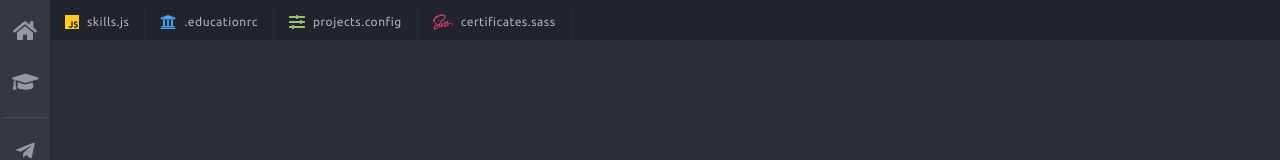
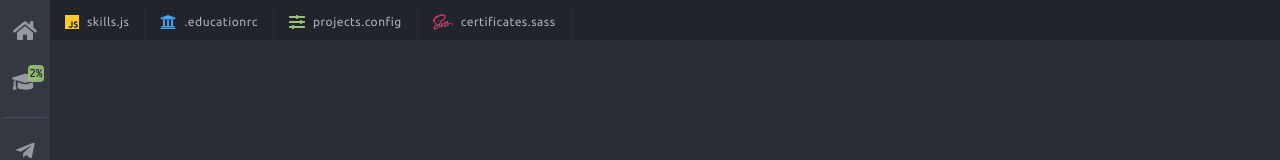
Before and after one commit to caglarturali/caglarturali.github.io.bak, a React (Create React App) app: page / in a window 1280 px wide. Shown: the top 160 px of the page. Built offline with nearby package versions, Linux system fonts and the light colour scheme; no server answers.

Commit message:
Show progress badge on diploma icon

```diff
--- a/src/components/IconLink/index.tsx
+++ b/src/components/IconLink/index.tsx
@@ -11,15 +11,24 @@ import styles from './styles';
 
 const useStyles = createUseStyles(styles);
 
-const IconLink: React.FC<ContactItem> = ({ name, url, icon, isInternal }) => {
+const IconLink: React.FC<ContactItem> = ({
+  name,
+  url,
+  icon,
+  isInternal,
+  badge,
+}) => {
   const classes = useStyles();
 
   const iconComp = (
-    <FontAwesomeIcon
-      className={classes.icon}
-      icon={icon as IconProp}
-      size="lg"
-    />
+    <span className={classes.iconWrapper}>
+      <FontAwesomeIcon
+        className={classes.icon}
+        icon={icon as IconProp}
+        size="lg"
+      />
+      {badge && <span className={classes.badge}>{badge}</span>}
+    </span>
   );
 
   if (isInternal) {
@@ -27,7 +36,7 @@ const IconLink: React.FC<ContactItem> = ({ name, url, icon, isInternal }) => {
       <Link
         to={url}
         key={`left-bar-${name}`}
-        className={classes.item}
+        className={classes.link}
         aria-label={`${name} page`}
         title={`${name} page`}
       >
@@ -40,7 +49,7 @@ const IconLink: React.FC<ContactItem> = ({ name, url, icon, isInternal }) => {
     <a
       href={url}
       key={`left-bar-${name}`}
-      className={classes.item}
+      className={classes.link}
       aria-label={`Find me on ${name}`}
       title={`Find me on ${name}`}
       target="_blank"
--- a/src/components/IconLink/styles.ts
+++ b/src/components/IconLink/styles.ts
@@ -3,10 +3,10 @@
  */
 import { Styles } from 'react-jss';
 import Color from 'color';
-import { lbIconColor } from '../../theme';
+import { lbIconColor, green } from '../../theme';
 
 export default {
-  item: {
+  link: {
     color: lbIconColor,
     cursor: 'pointer',
     marginBottom: '10px',
@@ -18,7 +18,22 @@ export default {
       marginBottom: '20px',
     },
   },
+  iconWrapper: {
+    position: 'relative',
+    display: 'inline-block',
+  },
   icon: {
     padding: '10px',
   },
+  badge: {
+    position: 'absolute',
+    right: '4px',
+    top: '4px',
+    fontSize: '0.8em',
+    backgroundColor: green,
+    borderRadius: '4px',
+    color: '#111',
+    padding: '1px 2px',
+    opacity: '0.9',
+  },
 } as Styles;
--- a/src/data/index.tsx
+++ b/src/data/index.tsx
@@ -8,6 +8,8 @@ import staticData from './json/static.json';
 import contactData from './json/contact.json';
 import diplomaData from './json/diploma.json';
 import pkg from '../../package.json';
+
+import { calculateDiplomaProgress } from '../utils';
 
 export const pages: PageLink[] = [
   {
@@ -28,6 +30,7 @@ export const pages: PageLink[] = [
     url: '/diploma',
     icon: 'graduation-cap',
     isInternal: true,
+    badge: `${calculateDiplomaProgress(diplomaData, 0)}%`,
     comp: () => <Diploma diplomaData={diplomaData} staticData={staticData} />,
   },
 ];
--- a/src/layouts/Main/components/LeftBar/index.tsx
+++ b/src/layouts/Main/components/LeftBar/index.tsx
@@ -18,11 +18,12 @@ const LeftBar: React.FC<LeftBarProps> = ({ contactData }) => {
   const classes = useStyles();
 
   // Internal links.
-  const internals = pages.map(({ name, url, icon, isInternal }) => ({
+  const internals = pages.map(({ name, url, icon, isInternal, badge }) => ({
     name,
     url,
     icon,
     isInternal,
+    badge,
   }));
 
   const bottom: ContactItem[] = [
--- a/src/models/ContactItem.ts
+++ b/src/models/ContactItem.ts
@@ -5,4 +5,5 @@ export interface ContactItem extends Linkable {
   icon: string | string[];
   url: string;
   isMain?: boolean;
+  badge?: any;
 }
--- a/src/utils/diploma.ts
+++ b/src/utils/diploma.ts
@@ -6,21 +6,25 @@ export const calculateCourseProgress = (course: DiplomaTypes.Course) => {
   return Math.min(highest, 100);
 };
 
-const progressAverage = (nums: number[], precision = 1) => {
+const progressAverage = (nums: number[], precision: number) => {
   const totalPercentage = nums.reduce((prev, current) => prev + current, 0);
   return parseFloat((totalPercentage / nums.length).toFixed(precision));
 };
 
-export const calculateSemesterProgress = (semester: DiplomaTypes.Semester) => {
+export const calculateSemesterProgress = (
+  semester: DiplomaTypes.Semester,
+  precision = 1,
+) => {
   const { courses } = semester;
   const progresses = courses.map((c) => calculateCourseProgress(c));
-  return progressAverage(progresses);
+  return progressAverage(progresses, precision);
 };
 
 export const calculateDiplomaProgress = (
   diplomaData: DiplomaTypes.Curriculum,
+  precision = 1,
 ) => {
   const { terms } = diplomaData;
   const progresses = terms.map((t) => calculateSemesterProgress(t));
-  return progressAverage(progresses);
+  return progressAverage(progresses, precision);
 };
```
Also changed, not shown: 1 other file (tests, documents, lock files or other folders).
